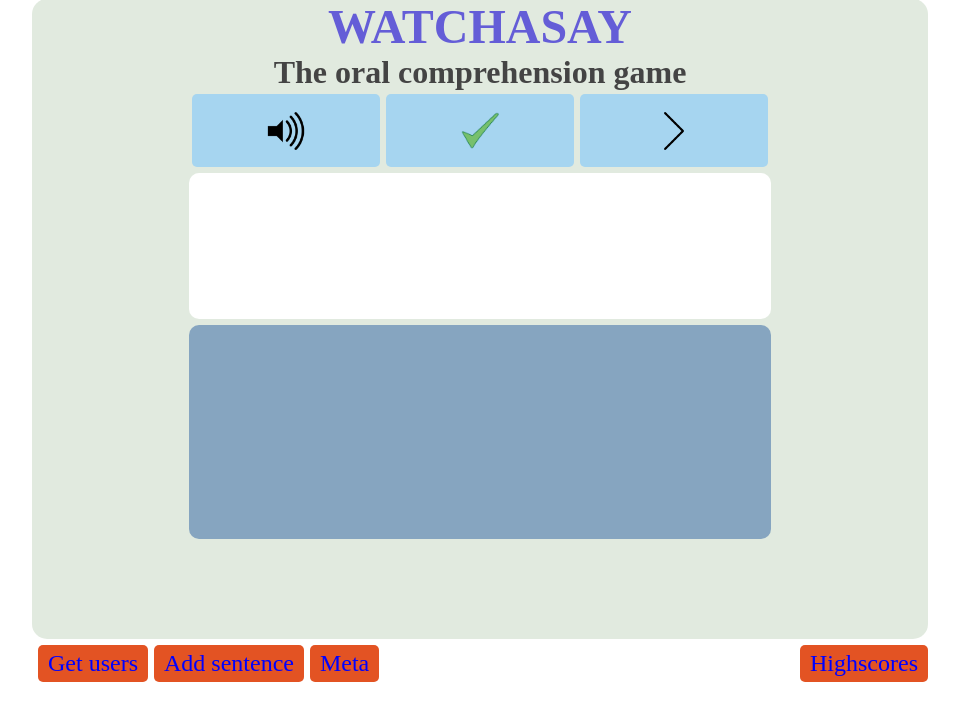
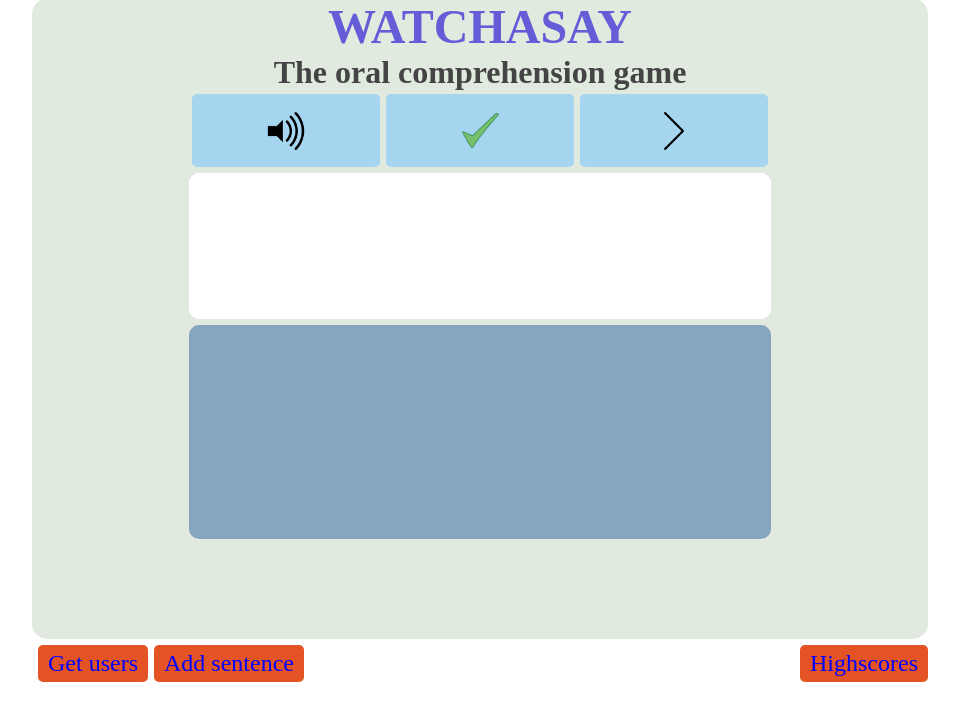
Before and after one commit to alaminos/watchasay, a PHP site: page /index.php in a window 1280 px wide. Shown: the part 81-800 px from the top of the page, without its empty margins (160-1119 px from the left). Run offline with PHP 8.4, Linux system fonts and the light colour scheme; data comes from the database, SQL or seed files in the repository.

Commit message:
deleted meta page and images

```diff
--- a/index.view.php
+++ b/index.view.php
@@ -74,7 +74,6 @@ if( isset($_SESSION['user_id']) ) {
             <ul>
                 <li><a class="link_btn" href="getUsers.php">Get users</a></li>
                 <li><a class="link_btn" href="newSentence.php">Add sentence</a></li>
-                <li><a class="link_btn" href="meta.html">Meta</a></li>
                 <li class="divider"></li>
                 <li><a class="link_btn" href="#">Highscores</a>
             </ul>
```
Also changed, not shown: img/bdd.png (deleted), img/jscode.jpg (deleted), img/plan.jpg (deleted), img/watchasay.png (added), 1 other file.
